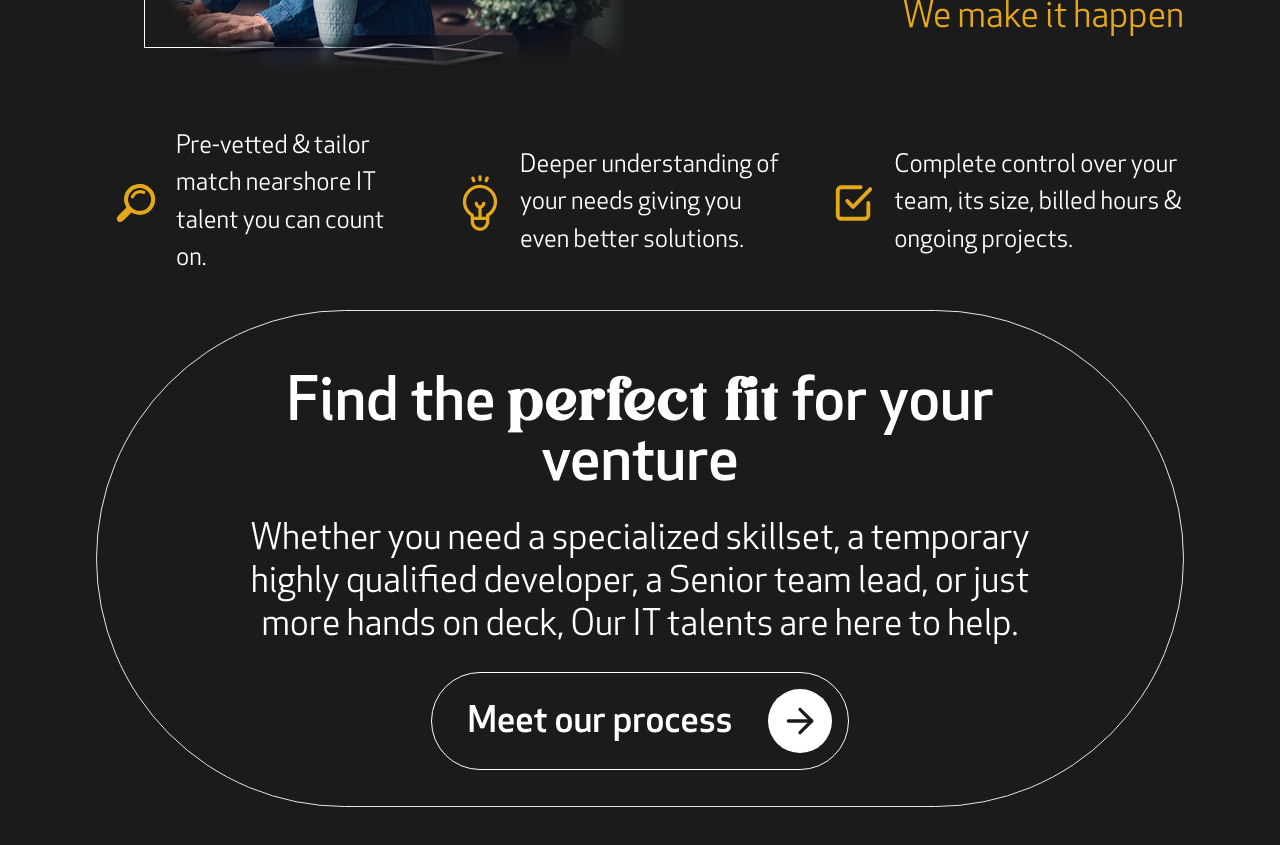
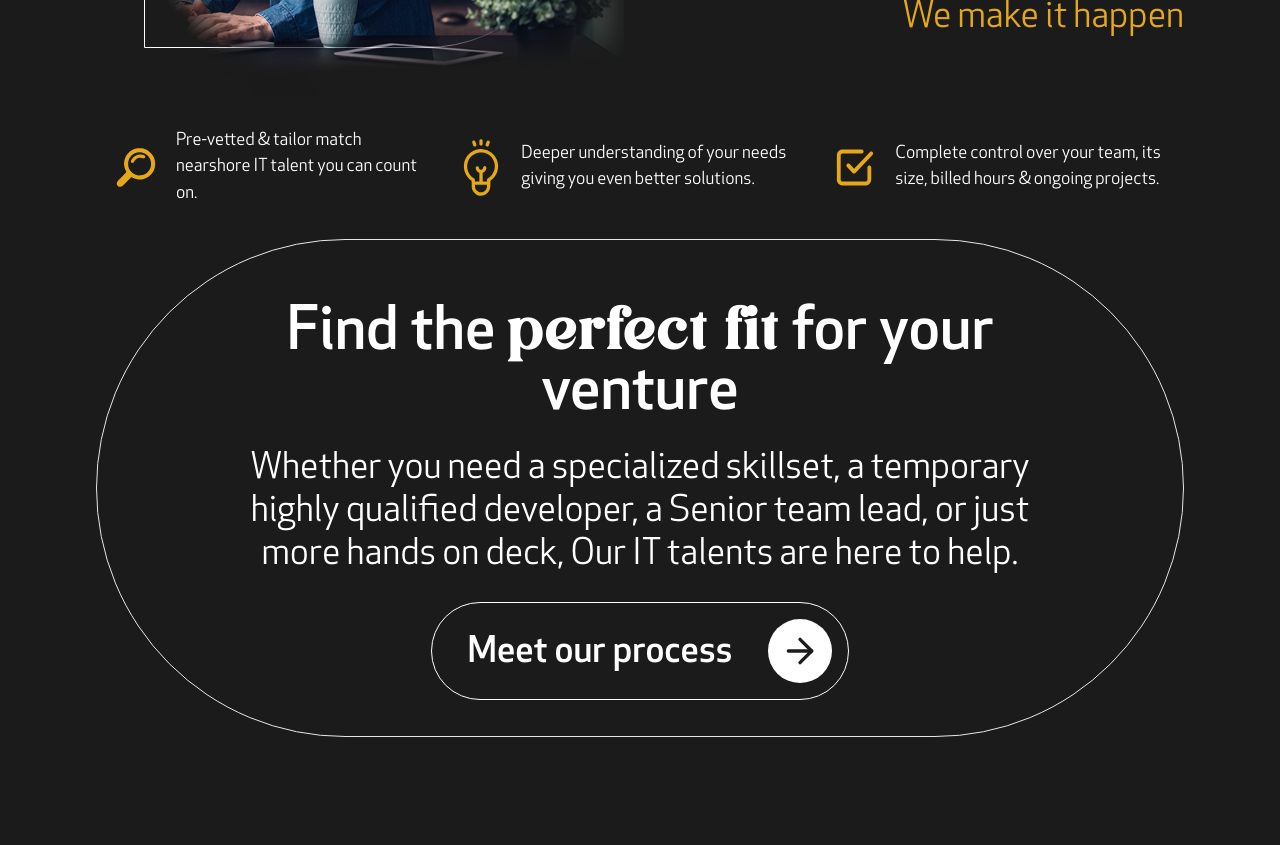
Before and after one commit to applicauy/applicawebsite, a Next.js app: page / in a window 1280 px wide. Shown: the part 1260-2105 px from the top of the page. Built offline with nearby package versions, Linux system fonts and the light colour scheme.

Commit message:
Decreased h5's font size

```diff
--- a/src/app/globals.css
+++ b/src/app/globals.css
@@ -40,7 +40,7 @@ h3 {
 }
 
 h5 {
-  font-size: 1.5625rem; /* 25px */
+  font-size: 1.1rem;
 }
 
 button {
```
